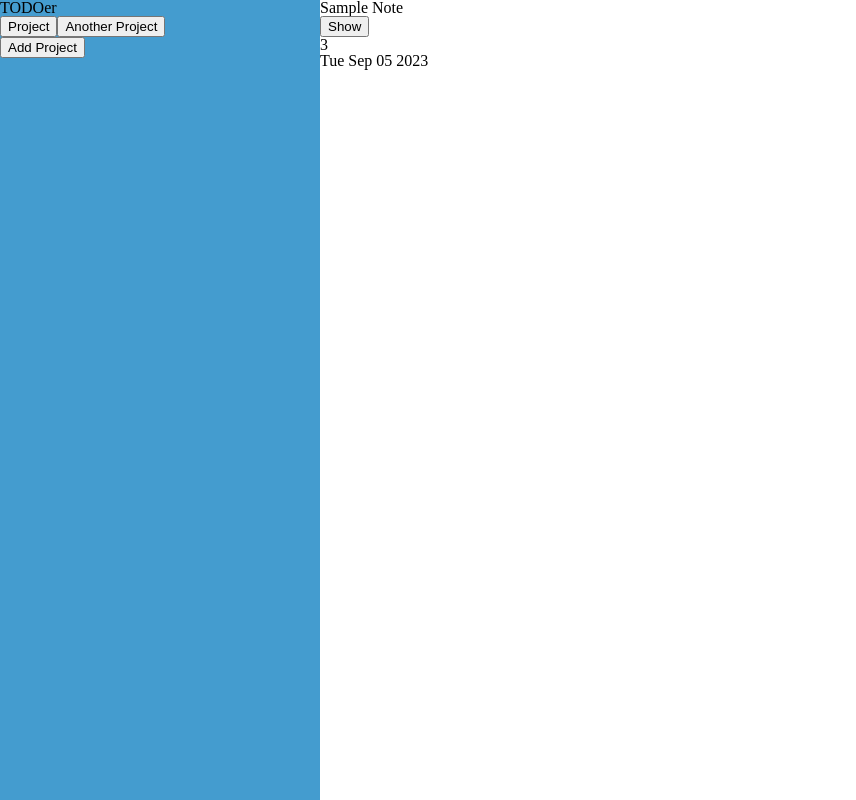
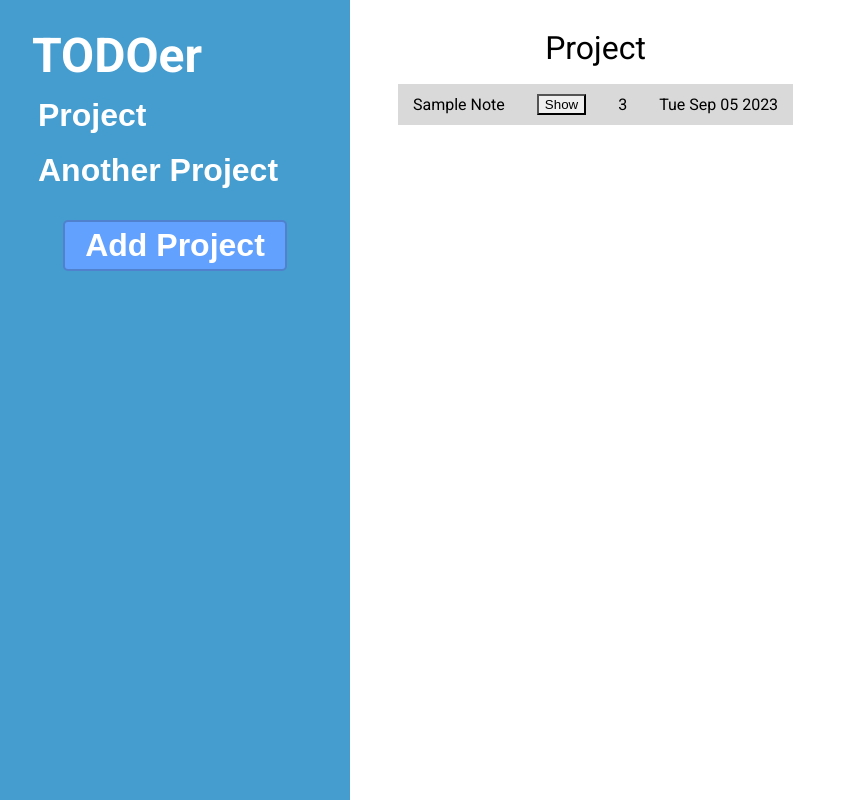
Before and after one commit to Kreoniz/todo-list, a website built with webpack: page dist/index.html in a window 1280 px wide. Shown: the whole page, without its empty margins (0-856 px from the left). Built offline with nearby package versions, Linux system fonts and the light colour scheme.

Commit message:
Style up the project

```diff
--- a/src/index.js
+++ b/src/index.js
@@ -24,21 +24,26 @@ function renderNote(note) {
     noteInfoRoot.textContent = "";
 
     const noteInfo = document.createElement("div");
+    noteInfo.classList.add("note");
 
     const noteTitle = document.createElement("div");
     noteTitle.textContent = note.title;
+    noteTitle.classList.add("note-title");
     noteInfo.appendChild(noteTitle);
 
     const noteDescription = document.createElement("div");
     noteDescription.textContent = note.description;
+    noteDescription.classList.add("note-description");
     noteInfo.appendChild(noteDescription);
 
     const notePriority = document.createElement("div");
     notePriority.textContent = note.priority;
+    notePriority.classList.add("note-priority");
     noteInfo.appendChild(notePriority);
 
     const noteDate = document.createElement("div");
     noteDate.textContent = note.dueDate;
+    noteDate.classList.add("note-date");
     noteInfo.appendChild(noteDate);
 
     noteInfoRoot.appendChild(noteInfo);
@@ -47,15 +52,21 @@ function renderNote(note) {
 function renderProjectNotes(root, project) {
     root.textContent = "";
 
+    const projectTitle = document.createElement("div");
+    projectTitle.textContent = project.getTitle();
+    projectTitle.classList.add("project-title");
+    root.appendChild(projectTitle);
+
+
     const notes = project.getNotes();
 
     for (const note of notes) {
         const noteDiv = document.createElement("div");
         noteDiv.classList.add("note-div");
 
-        const noteTitle = document.createElement("div");
-        noteTitle.classList.add("note-title");
-        noteTitle.textContent = note.getInfo().title;
+        const projectNoteTitle = document.createElement("div");
+        projectNoteTitle.classList.add("project-note-title");
+        projectNoteTitle.textContent = note.getInfo().title;
 
         const noteShowBtn = document.createElement("button");
         noteShowBtn.classList.add("note-snow-btn");
@@ -71,7 +82,7 @@ function renderProjectNotes(root, project) {
         noteDate.classList.add("note-date");
         noteDate.textContent = note.getInfo().dueDate.toDateString();
 
-        noteDiv.appendChild(noteTitle);
+        noteDiv.appendChild(projectNoteTitle);
         noteDiv.appendChild(noteShowBtn);
         noteDiv.appendChild(notePriority);
         noteDiv.appendChild(noteDate);
--- a/src/style.css
+++ b/src/style.css
@@ -1,14 +1,24 @@
 @import "./reset.css";
+@import url('https://fonts.googleapis.com/css2?family=Roboto:ital,wght@0,100;0,300;0,400;0,500;0,700;0,900;1,100;1,300;1,400;1,500;1,700;1,900&display=swap');
+
+button {
+    appearance: none;
+    color: inherit;
+}
 
 :root {
     --background: #FFFFFF;
     --sidebar: #449CCF;
     --cards: #D9D9D9;
+
+    --font-family: "Roboto", sans-serif;
 }
 
 #root {
+    font-family: var(--font-family);
+
     display: grid;
-    grid-template-columns: minmax(300px, 1fr) 3fr;
+    grid-template-columns: minmax(350px, 1fr) 3fr;
 
     background-color: var(--background);
     min-height: 100vh;
@@ -16,4 +26,94 @@
 
 .sidebar {
     background-color: var(--sidebar);
+    padding: 2rem;
+
+    color: var(--background);
 }
+
+h1 {
+    font-size: 3rem;
+    font-weight: 700;
+}
+
+.project {
+    background: none;
+    border: none;
+
+    display: block;
+    font-size: 2rem;
+    font-weight: 600;
+    margin-block: 1rem;
+}
+
+.project:hover {
+    text-decoration: underline;
+    cursor: pointer;
+}
+
+.new-project-btn {
+    display: block;
+    margin: 30px auto;
+    font-size: 2rem;
+    font-weight: 600;
+    background: #63A1FF;
+
+    padding: 5px 20px;
+    border: 2px solid rgba(0, 0, 0, 0.2);
+    border-radius: 5px;
+
+    transition: background .3s ease;
+}
+
+.new-project-btn:hover {
+    cursor: pointer;
+    background: grey;
+}
+
+.new-project-btn:active {
+    background: red;
+}
+
+.content {
+    display: grid;
+    grid-template-columns: minmax(400px, 1fr) 1fr;
+}
+
+.project-title {
+    font-size: 2rem;
+    text-align: center;
+    margin-bottom: 20px;
+}
+
+.notes {
+    margin: 2rem 3rem 0;
+    min-width: fit-content;
+}
+
+.note-div {
+    display: flex;
+    justify-content: space-between;
+    align-items: center;
+    gap: 2rem;
+    white-space: nowrap;
+
+    background-color: #d9d9d9;
+    padding: 10px 15px;
+    margin-block: 10px;
+}
+
+.note {
+    margin: 2rem 3rem 0;
+
+    padding: 30px;
+    background-color: #d9d9d9;
+}
+
+.note > *:not(:last-child) {
+    margin-bottom: 20px;
+}
+
+.note-title {
+    text-align: center;
+    font-size: 2rem;
+}
```
